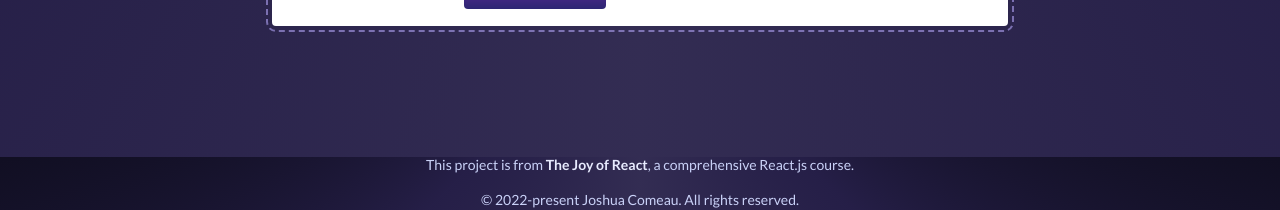
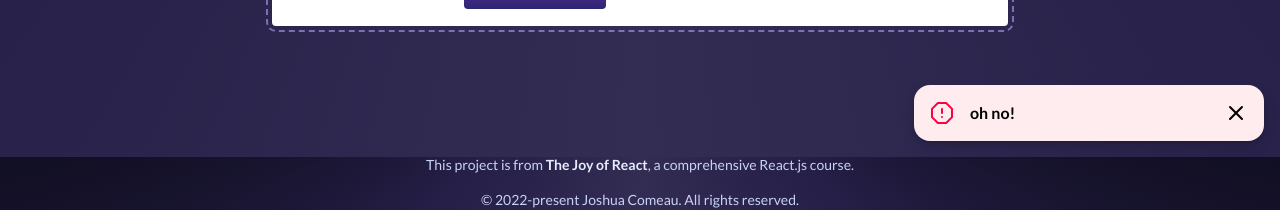
Before and after one commit to CodeMahmoud/Toaster-Project, a React (Vite) app: page / in a window 1280 px wide. Shown: the part 643-853 px from the top of the page. Built offline with nearby package versions, Linux system fonts and the light colour scheme.

Commit message:
update code in this component to use the provider

```diff
--- a/src/components/App/App.js
+++ b/src/components/App/App.js
@@ -2,13 +2,14 @@ import React from 'react';
 
 import ToastPlayground from '../ToastPlayground';
 import Footer from '../Footer';
+import ToastProvider from '../ToastProvider/ToastProvider';
 
 function App() {
   return (
-    <>
+      <ToastProvider>
       <ToastPlayground />
       <Footer />
-    </>
+      </ToastProvider>
   );
 }
 
--- a/src/components/Toast/Toast.js
+++ b/src/components/Toast/Toast.js
@@ -8,8 +8,9 @@ import {
 } from 'react-feather';
 
 import VisuallyHidden from '../VisuallyHidden';
+import styles from './Toast.module.css';
 
-import styles from './Toast.module.css';
+import { ToastContext } from '../ToastProvider/ToastProvider';
 
 const ICONS_BY_VARIANT = {
   notice: Info,
@@ -18,7 +19,8 @@ const ICONS_BY_VARIANT = {
   error: AlertOctagon,
 };
 
-function Toast({variant, handleDismiss, children}) {
+function Toast({id, variant, children}) {
+  const { dismissToast } = React.useContext(ToastContext);
   const Icon = ICONS_BY_VARIANT[variant];
   return (
     <div className={`${styles.toast} ${styles[variant]}`}>
@@ -29,7 +31,7 @@ function Toast({variant, handleDismiss, children}) {
         {children}
       </p>
       <button className={styles.closeButton}
-      onClick={handleDismiss}>
+      onClick={() => dismissToast(id)}>
         <X size={24} />
         <VisuallyHidden>Dismiss message</VisuallyHidden>
       </button>
--- a/src/components/ToastPlayground/ToastPlayground.js
+++ b/src/components/ToastPlayground/ToastPlayground.js
@@ -5,27 +5,33 @@ import Button from '../Button';
 import styles from './ToastPlayground.module.css';
 
 import Toast from '../Toast/Toast'
+import ToastShelf from '../ToastShelf/ToastShelf';
+import { ToastContext } from '../ToastProvider/ToastProvider';
 
 const VARIANT_OPTIONS = ['notice', 'warning', 'success', 'error'];
 
 function ToastPlayground() {
   const [message, setMessage] = React.useState('');
   const [variant, setVariant] = React.useState(VARIANT_OPTIONS[0]);
-  const [rendered, setRendered] = React.useState()
-  function handleDismiss() {
-    setRendered(false);
+  const { createToast } = React.useContext(ToastContext);
+  function handleCreateToast(event) {
+    event.preventDefault();
+    createToast(message,variant);
+
+    setMessage('');
+    setVariant(VARIANT_OPTIONS[0])
   }
+
   return (
-    <div className={styles.wrapper}>
+    <form className={styles.wrapper}
+    onSubmit={handleCreateToast}
+    >
       <header>
         <img alt="Cute toast mascot" src="/toast.png" />
         <h1>Toast Playground</h1>
       </header>
-      {rendered && <Toast variant={variant}
-      handleDismiss={handleDismiss}
-      >
-        {message}
-      </Toast>}
+      <ToastShelf ></ToastShelf>
+
       <div className={styles.controlsWrapper}>
         <div className={styles.row}>
           <label
@@ -81,15 +87,11 @@ function ToastPlayground() {
           <div
             className={`${styles.inputWrapper} ${styles.radioWrapper}`}
           >
-            <Button
-            onClick={() => {
-              setRendered(true)
-            }}
-            >Pop Toast!</Button>
+            <Button>Pop Toast!</Button>
           </div>
         </div>
       </div>
-    </div>
+    </form>
   );
 }
 
--- a/src/components/ToastShelf/ToastShelf.js
+++ b/src/components/ToastShelf/ToastShelf.js
@@ -2,16 +2,21 @@ import React from 'react';
 
 import Toast from '../Toast';
 import styles from './ToastShelf.module.css';
+import { ToastContext } from '../ToastProvider/ToastProvider';
 
 function ToastShelf() {
+  const { toasts } = React.useContext(ToastContext);
   return (
     <ol className={styles.wrapper}>
-      <li className={styles.toastWrapper}>
-        <Toast variant="notice">Example notice toast</Toast>
+      {toasts.map((toast) => {
+        return (
+      <li key={toast.id} className={styles.toastWrapper}>
+        <Toast
+        variant={toast.variant}
+        id={toast.id}>{toast.message}</Toast>
       </li>
-      <li className={styles.toastWrapper}>
-        <Toast variant="error">Example error toast</Toast>
-      </li>
+        )
+      })}
     </ol>
   );
 }
```
